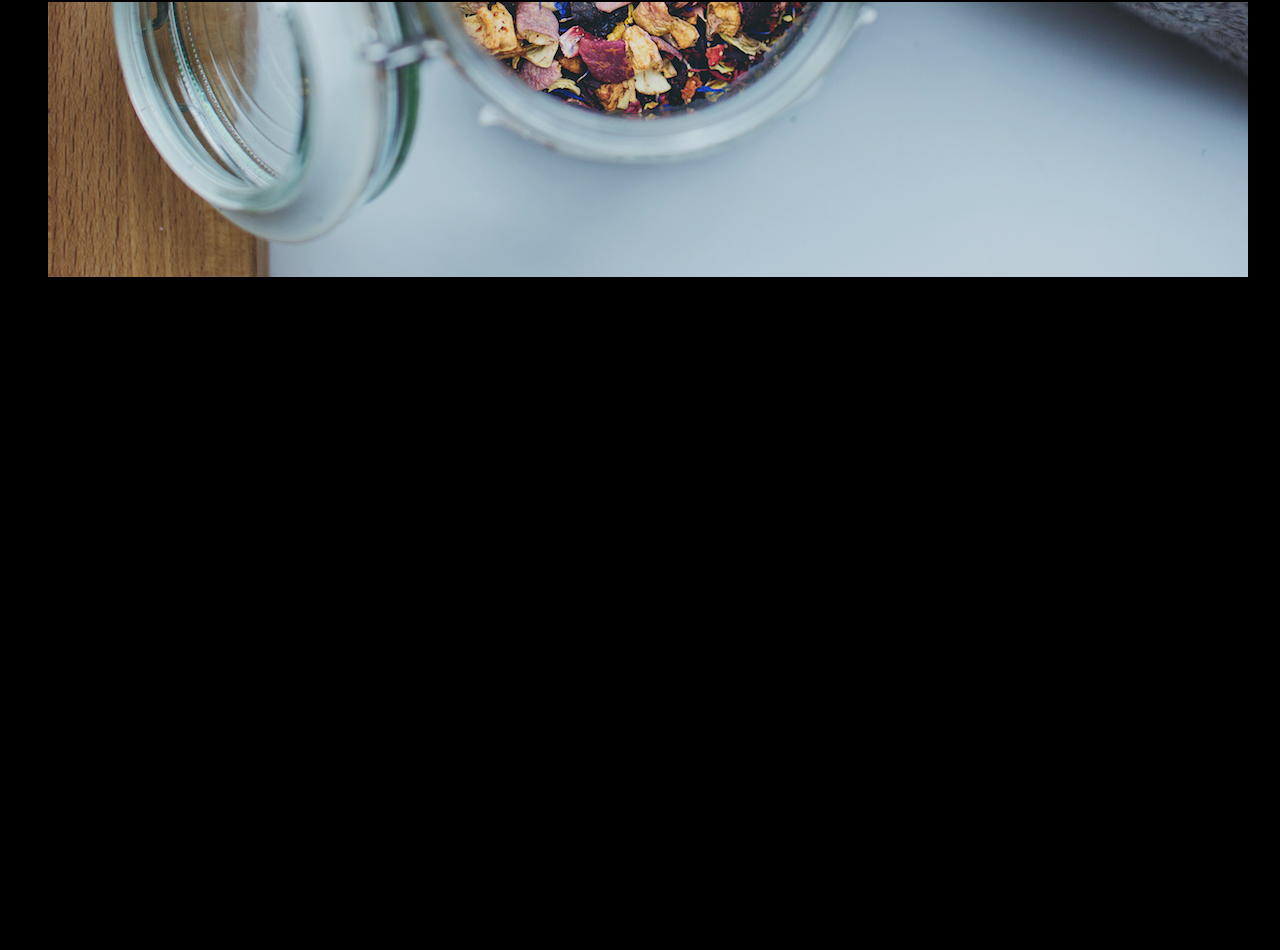
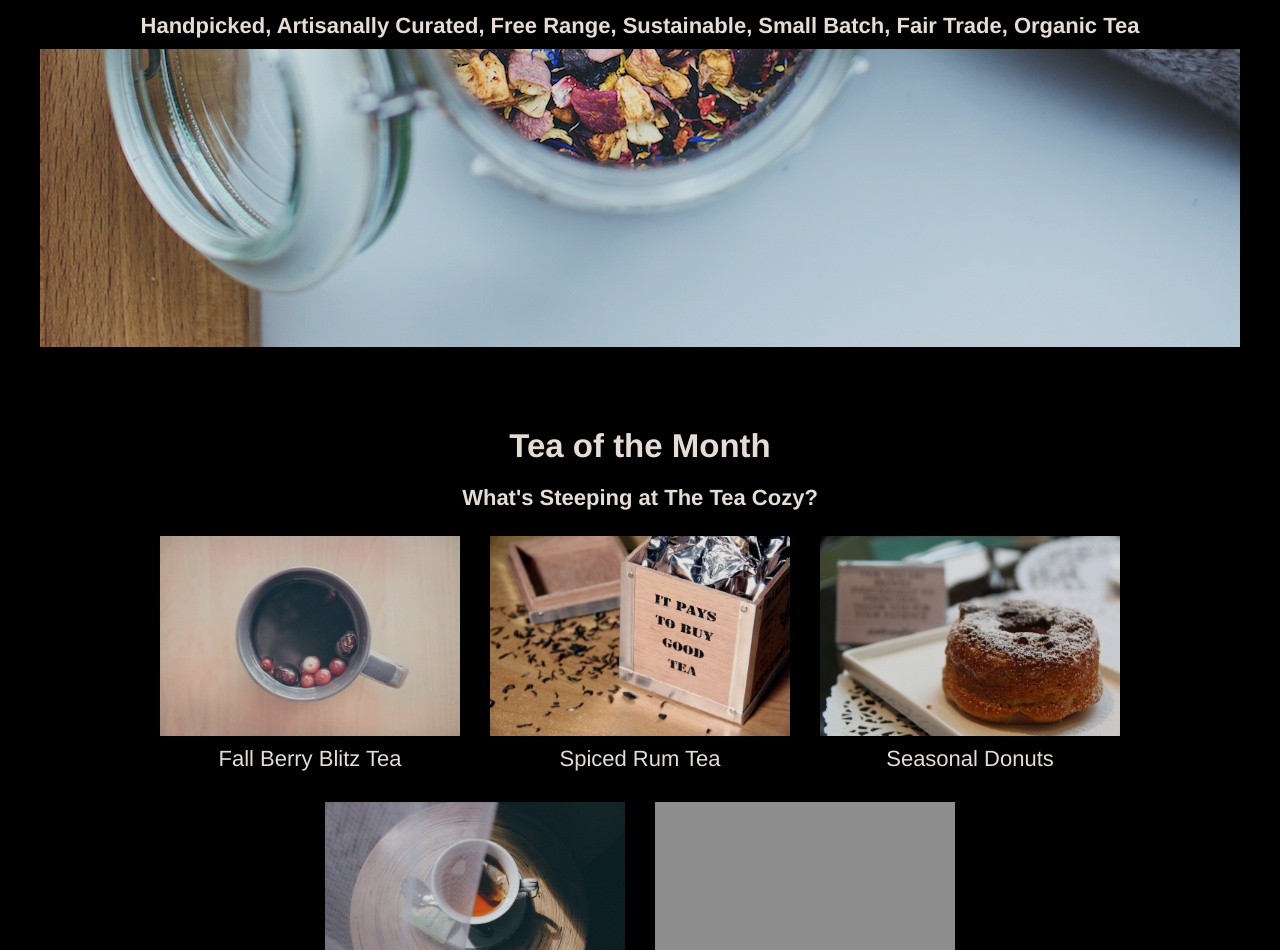
Before and after one commit to DoKe65/teacozy, a plain HTML site: page index.html in a window 1280 px wide. Shown: the part 493-1443 px from the top of the page. Before the commit the page ends 800 px from the top, so only its background shows below. Drawn offline with Linux system fonts and the light colour scheme; grey boxes are pictures that could not be loaded.

Commit message:
Add featured products.

```diff
--- a/index.html
+++ b/index.html
@@ -19,7 +19,7 @@
   </header>
 
 
-  <container>
+  <div class="main">
 
     <div id="mission" class="flex-container">
       <div class="banner">
@@ -33,16 +33,41 @@
     </div>
 
 
-    <div class="featured">
+    <div id="featured">
+      <div class="banner">
+        <h2>Tea of the Month</h2>
+        <h4>What's Steeping at The Tea Cozy?</h4>
+      </div>
+      <div class="products">
+        <div class="product">
+          <img src="./resources/imgs/img-berryblitz.jpg">
+          <span>Fall Berry Blitz Tea</span>
+        </div>
+        <div class="product">
+          <img src="./resources/imgs/img-spiced-rum.jpg">
+          <span>Spiced Rum Tea</span>
+        </div>
+        <div class="product">
+          <img src="./resources/imgs/img-donut.jpg">
+          <span>Seasonal Donuts</span>
+        </div>
+        <div class="product">
+          <img src="./resources/imgs/img-myrtle-ave.jpg">
+          <span>Myrtle Ave Tea</span>
+        </div>
+        <div class="product">
+          <img src="./resources/imgs/img-bedford-bizarre.jpg">
+          <span>Bedford Bizarre Tea</span>
+        </div>
+      </div>
+    </div>
+
+
+    <div id="locations">
 
     </div>
 
-
-    <div class="locations">
-
-    </div>
-
-  </container>
+  </div>
 
 
   <footer>
--- a/resources/css/style.css
+++ b/resources/css/style.css
@@ -1,4 +1,5 @@
-body {
+body,
+nav a {
 	font-family: Helvetica;
 	font-size: 22px;
   color: seashell;
@@ -50,36 +51,75 @@ nav span {
   text-decoration: underline;
 }
 
-nav a {
-  color: seashell;
-}
+
 
 /* Main Content */
 /* -------------*/
+
+h2, h4 {
+  padding: 10px;
+  margin: 0;
+}
+
+.main {
+  padding-top: 62px;
+  width: 1200px;
+  margin: auto;
+}
+
 /* Our Mission */
 
 #mission {
-  width: 100%;
   height: 700px;
   background-image: url("../imgs/img-mission-background.jpg");
   background-repeat: no-repeat;
-  background-position: center;
-  position: absolute;
-  margin-top: 62px;
   z-index: 0;
   display: flex;
   justify-content: center;
   align-items: center;
+  padding-top: 70px;
 }
 
-.banner {
+#mission .banner {
   background-color: black;
-  width: 1200px;
-  text-align: center;
+  width: 100%;
   display: block;
+  margin: auto;
 }
 
-.banner h2,
-.banner h4{
+/* Featured Products */
+
+#featured {
+  display: flex;
+  align-items: center;
+  flex-direction: column;
+  width: 1000px;
+  height: 100px;
+  position: relative;
+  align-content: center;
+  padding-top: 70px;
+  margin: auto;
+}
+
+.products {
+  display: flex;
+  flex-wrap: wrap;
+  justify-content: center;
+}
+
+.product {
+  padding: 5px;
+}
+
+.product img {
+  width: 300px;
+  height: 200px;
+  margin: 10px;
+  display: block;
 
 }
+
+.product span {
+  display: block;
+  margin-bottom: 10px;
+}
```
